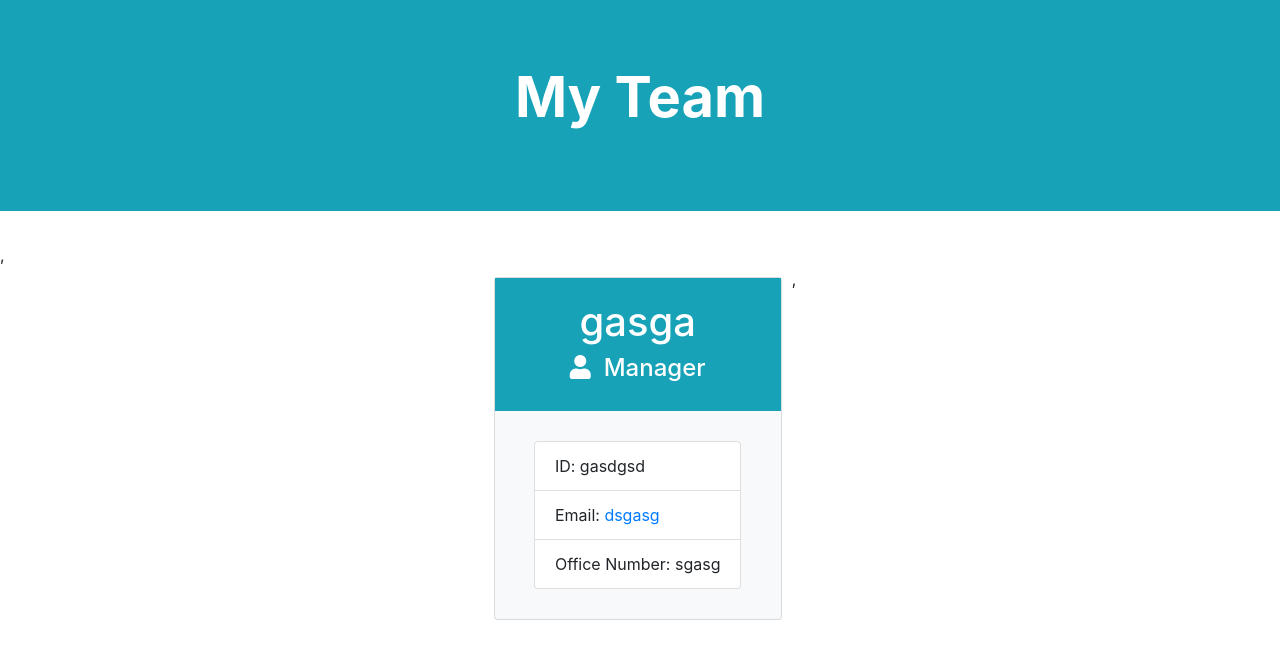
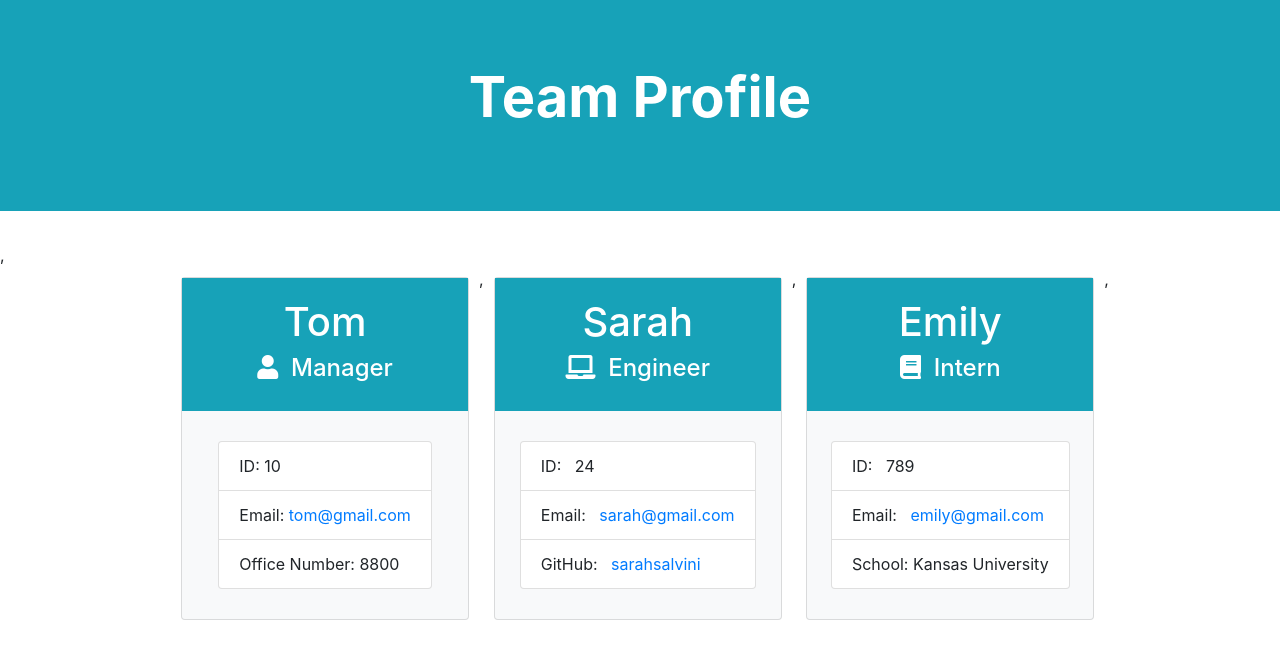
Before and after one commit to sarahsalvini/Team-Profile-Generator, a website: page output/teamProfile.html in a window 1280 px wide. Drawn offline with nearby package versions, Linux system fonts and the light colour scheme.

Commit message:
test site

```diff
--- a/output/teamProfile.html
+++ b/output/teamProfile.html
@@ -5,7 +5,7 @@
     <meta name="viewport" content="width=device-width, initial-scale=1.0">
     <link rel="stylesheet" href="https://stackpath.bootstrapcdn.com/bootstrap/4.4.1/css/bootstrap.min.css" integrity="sha384-Vkoo8x4CGsO3+Hhxv8T/Q5PaXtkKtu6ug5TOeNV6gBiFeWPGFN9MuhOf23Q9Ifjh" crossorigin="anonymous">
     <link rel="stylesheet" href="https://use.fontawesome.com/releases/v5.8.1/css/all.css"/>
-    <title>Team Profile Generator</title>
+    <title>Team Profile Generator - Sarah Salvini</title>
 
 <style>
 .display-4 {
@@ -40,27 +40,52 @@ ul {
 
 </style>
 </head>
-
 <body>
 
 <div class="jumbotron jumbotron-fluid bg-info text-white">
-      <h1 class="display-4 text-center">My Team</h1>
+      <h1 class="display-4 text-center">Team Profile</h1>
       <h1 class="display-4 text-center"></h1>
   </div>,
   <div class="container">
      <div class="card text-black bg-light" style="width: 18rem;">
               <div class="card-body bg-info ">
-                  <h1 class="manager-name text-white text-center">gasga</h1>
+                  <h1 class="manager-name text-white text-center">Tom</h1>
                   <h4 class="text-white text-center"><i class="fas fa-user"></i>&nbsp; Manager</h4>
               </div>
               <div class="container">
                 <ul class="list-group list-group" style="padding-top:30px;padding-bottom:30px;">
-                  <li class="list-group-item">ID: gasdgsd </li>
-                  <li class="list-group-item">Email: <a href="mailto:dsgasg">dsgasg</a></li>
-                  <li class="list-group-item">Office Number: sgasg</li>
+                  <li class="list-group-item">ID: 10 </li>
+                  <li class="list-group-item">Email: <a href="mailto:tom@gmail.com">tom@gmail.com</a></li>
+                  <li class="list-group-item">Office Number: 8800</li>
                 </ul>
         </div>
-    </div>,</div>
+    </div>,
+    <div class="card text-black bg-light" style="width: 18rem;">
+        <div class="card-body bg-info ">
+              <h1 class="manager-name text-white text-center">Sarah</h1>
+              <h4 class="text-white text-center"><i class="fas fa-laptop"></i>&nbsp; Engineer</h4>
+        </div>
+        <div class="container">
+                <ul class="list-group list-group" style="padding-top:30px;padding-bottom:30px;">
+                  <li class="list-group-item">ID: &nbsp; 24 </li>
+                  <li class="list-group-item">Email: &nbsp; <a href="mailto:sarah@gmail.com">sarah@gmail.com</a></li>
+                  <li class="list-group-item">GitHub: &nbsp; <a href="https://github.com/sarahsalvini">sarahsalvini</a></li>
+                </ul>
+          </div>
+      </div>,
+    <div class="card text-black bg-light" style="width: 18rem;">
+            <div class="card-body bg-info ">
+                <h1 class="manager-name text-white text-center">Emily</h1>
+                <h4 class="text-white text-center"><i class="fas fa-book"></i>&nbsp; Intern</h4>
+            </div>
+            <div class="container">
+                <ul class="list-group list-group" style="padding-top:30px;padding-bottom:30px;">
+                  <li class="list-group-item">ID: &nbsp; 789</li>
+                  <li class="list-group-item">Email: &nbsp; <a href='#'>emily@gmail.com</a></li>
+                  <li class="list-group-item">School:&nbsp;Kansas University</li>
+                </ul>
+            </div>
+      </div>,</div>
     </div>
 </div>
 </body>
```
